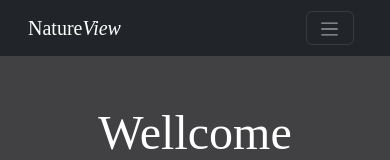
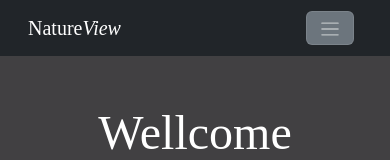
Before and after one commit to pronoyc11/Photo-gallery-app, a React (Create React App) app: page / in a window 390 px wide. Shown: the top 160 px of the page. Built offline with nearby package versions, Linux system fonts and the light colour scheme; a web font is replaced by a local one.

Commit message:
phone upload check

```diff
--- a/src/components/Navigation.js
+++ b/src/components/Navigation.js
@@ -13,7 +13,7 @@ const Navigation = () => {
         <NavbarBrand href="/">
           Nature<i>View</i>
         </NavbarBrand>
-        <NavbarToggler onClick={toggleNavbar} className="me-2" />
+        <NavbarToggler onClick={toggleNavbar} className="me-2 text-primary bg-secondary" />
 
         <Collapse isOpen={!collapsed} navbar>
 
```
